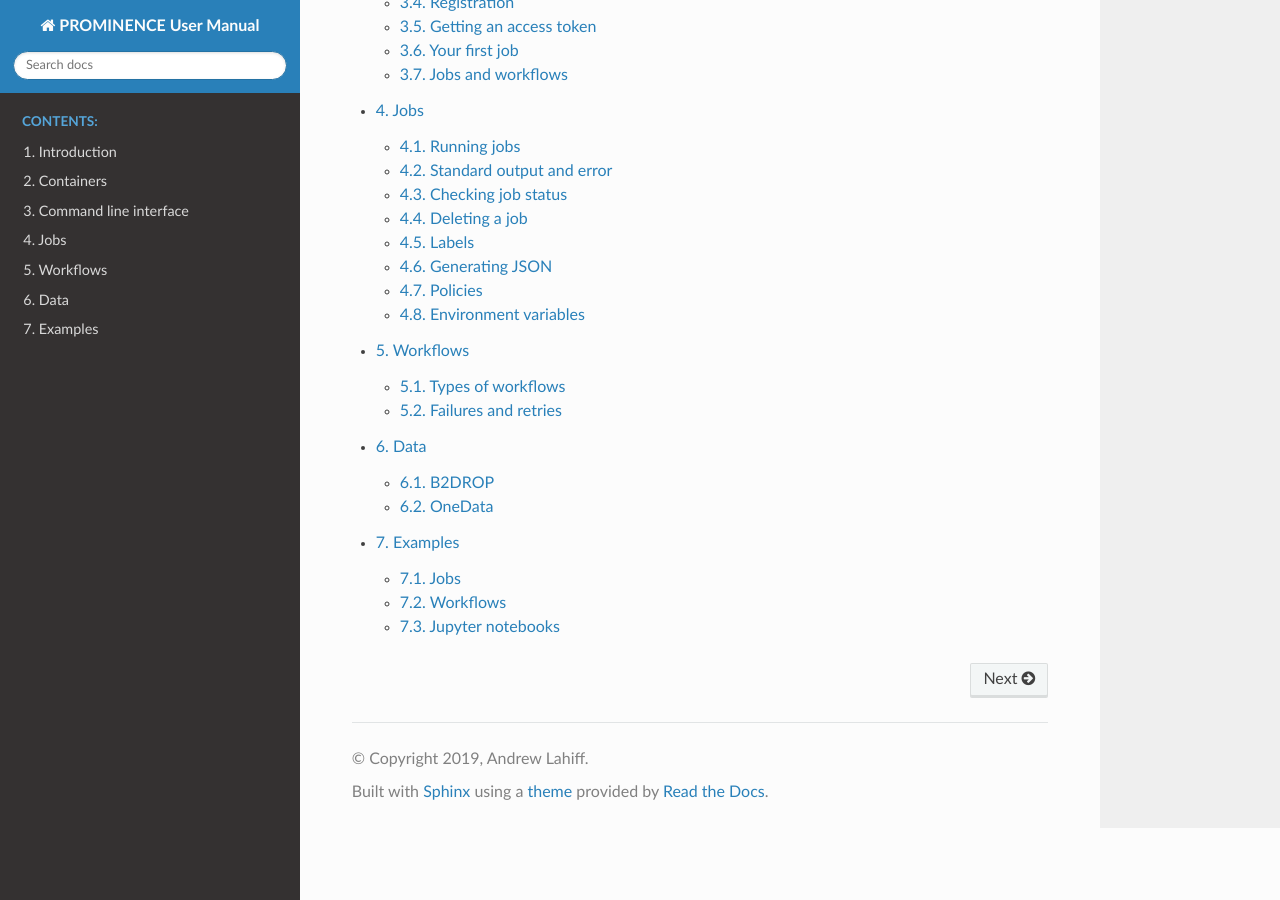
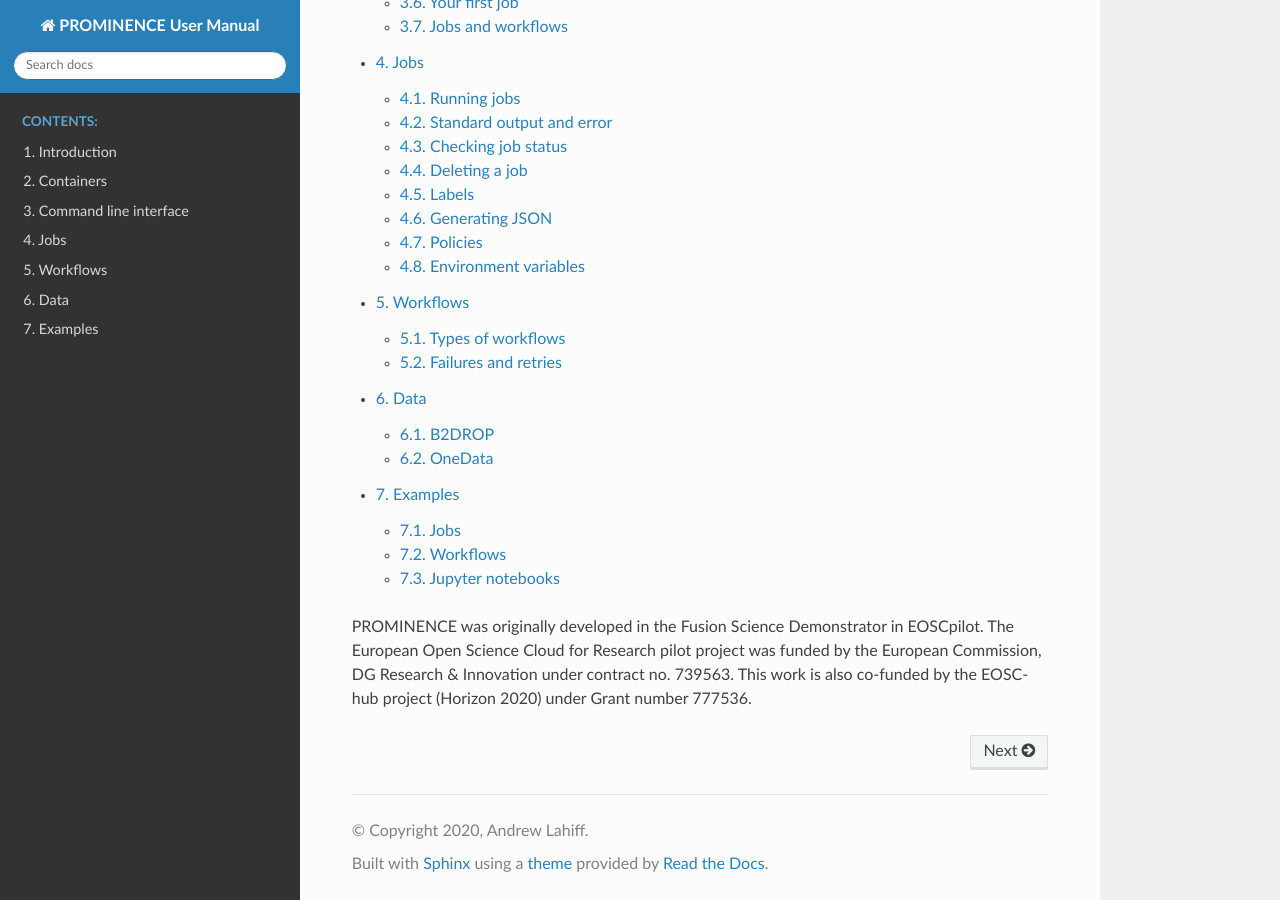
Before and after one commit to prominence-eosc/docs-eosc, a Sphinx documentation site: the page built from source/index.rst, in a window 1280 px wide and 900 px high, scrolled down 661 px. Built offline with Sphinx 7.4.7 and the Read the Docs theme 2.0.0, drawn with Linux system fonts in a browser that asks for light colours; some of the changed text lies outside the part shown.

Commit message:
Mention funding from EOSCpilot and EOSC-hub

```diff
--- a/source/conf.py
+++ b/source/conf.py
@@ -18,7 +18,7 @@
 # -- Project information -----------------------------------------------------
 
 project = 'PROMINENCE User Manual'
-copyright = '2019, Andrew Lahiff'
+copyright = '2020, Andrew Lahiff'
 author = 'Andrew Lahiff'
 
 
--- a/source/index.rst
+++ b/source/index.rst
@@ -22,3 +20,5 @@
    workflows
    data
    examples
+
+PROMINENCE was originally developed in the Fusion Science Demonstrator in EOSCpilot. The European Open Science Cloud for Research pilot project was funded by the European Commission, DG Research & Innovation under contract no. 739563. This work is also co-funded by the EOSC-hub project (Horizon 2020) under Grant number 777536.
```
Also changed, not shown: other parts of source/index.rst (+0 -2 lines).
